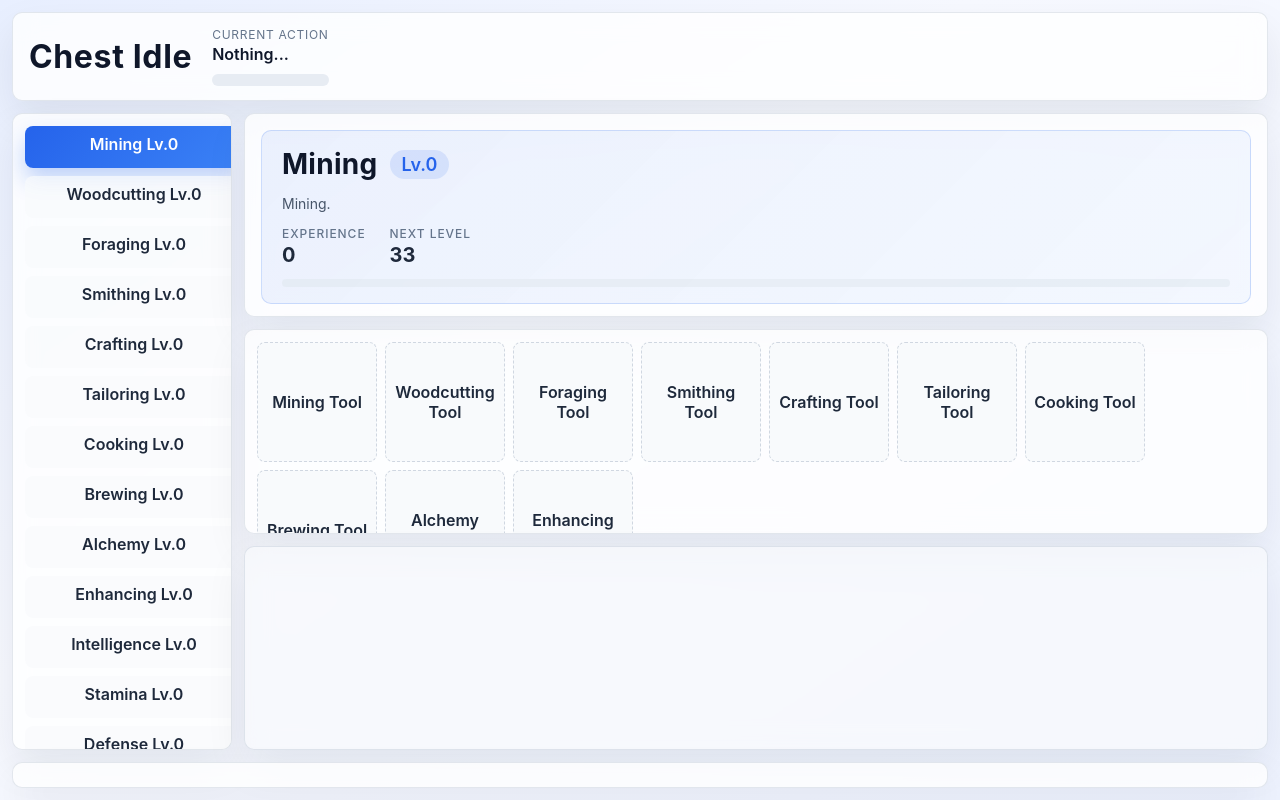
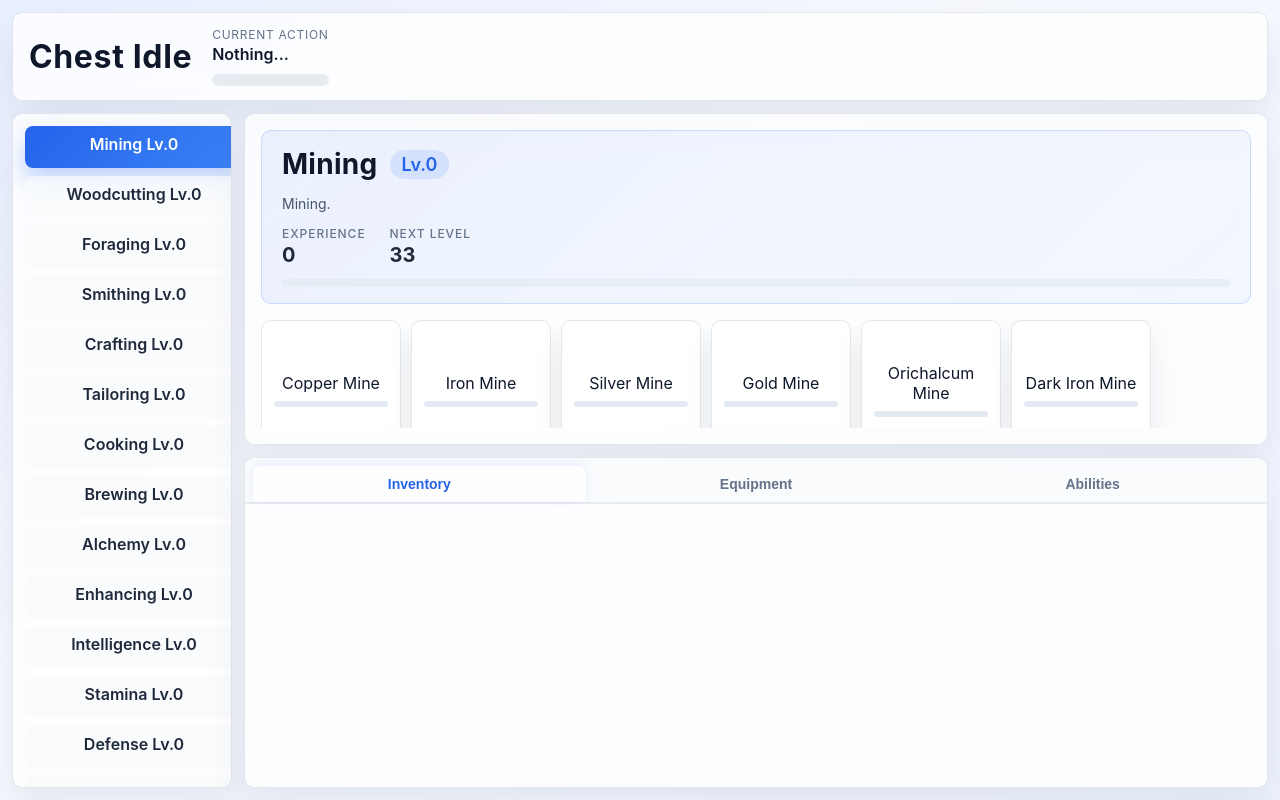
Before and after one commit to HeYaoDaDa/chest-idle, a Vue app: page /#/game/mining in a window 1280 px wide. Built offline with nearby package versions, Linux system fonts and the light colour scheme.

Commit message:
add right sidebar

```diff
--- a/src/i18n/en/index.ts
+++ b/src/i18n/en/index.ts
@@ -39,6 +39,9 @@ export default {
     chestOpenResults: 'Chest Opening Results',
     noItemsObtained: 'No items obtained',
     confirm: 'Confirm',
+    inventory: 'Inventory',
+    equipment: 'Equipment',
+    abilities: 'Abilities',
   },
   skill: {
     mining: { name: 'Mining', description: 'Mining.' },
--- a/src/i18n/zh/index.ts
+++ b/src/i18n/zh/index.ts
@@ -39,6 +39,9 @@ export default {
     chestOpenResults: '开箱结果',
     noItemsObtained: '未获得任何物品',
     confirm: '确认',
+    inventory: '背包',
+    equipment: '装备',
+    abilities: '技能',
   },
   skill: {
     mining: { name: '采矿', description: '采矿。' },
--- a/src/pages/GamePage.vue
+++ b/src/pages/GamePage.vue
@@ -15,6 +15,7 @@ const selectedEquipment = shallowRef<{ slot: Slot; equipment: Equipment } | null
 const selectedInventoryItem = shallowRef<InventoryItem | null>(null)
 const chestOpenAmount = shallowRef<number>(1)
 const chestOpenResults = shallowRef<{ itemName: string; amount: number }[] | null>(null)
+const activeTab = shallowRef<'inventory' | 'equipment' | 'abilities'>('inventory')
 
 const maxChestAmount = computed(() => {
   return selectedInventoryItem.value?.amount.value || 1
@@ -150,7 +151,45 @@ function closeChestResults() {
       <div id="content">
         <RouterView />
       </div>
-      <div id="equipment">
+      <div id="tabs-container">
+        <div class="tabs-header">
+          <button
+            class="tab-button"
+            :class="{ active: activeTab === 'inventory' }"
+            @click="activeTab = 'inventory'"
+          >
+            {{ t('ui.inventory') }}
+          </button>
+          <button
+            class="tab-button"
+            :class="{ active: activeTab === 'equipment' }"
+            @click="activeTab = 'equipment'"
+          >
+            {{ t('ui.equipment') }}
+          </button>
+          <button
+            class="tab-button"
+            :class="{ active: activeTab === 'abilities' }"
+            @click="activeTab = 'abilities'"
+          >
+            {{ t('ui.abilities') }}
+          </button>
+        </div>
+        <div class="tabs-content">
+          <div v-show="activeTab === 'inventory'" id="inventory" class="tab-panel">
+            <div
+              v-for="inventoryItem in inventory.inventoryItems.value"
+              :key="inventoryItem.item.id"
+              class="inventory-item"
+              @click="openInventoryModal(inventoryItem)"
+            >
+              <div>{{ t(inventoryItem.item.name) }}</div>
+              <div v-if="inventoryItem.amount.value > 1" class="inventory-count">
+                x{{ inventoryItem.amount.value }}
+              </div>
+            </div>
+          </div>
+          <div v-show="activeTab === 'equipment'" id="equipment" class="tab-panel">
             <div v-for="slot in dataManager.allSlot" :key="slot.id" class="equipment-cell">
               <div
                 v-if="slot.equipment.value"
@@ -164,17 +203,8 @@ function closeChestResults() {
               </div>
             </div>
           </div>
-      <div id="abilities"></div>
-      <div id="inventory">
-        <div
-          v-for="inventoryItem in inventory.inventoryItems.value"
-          :key="inventoryItem.item.id"
-          class="inventory-item"
-          @click="openInventoryModal(inventoryItem)"
-        >
-          <div>{{ t(inventoryItem.item.name) }}</div>
-          <div v-if="inventoryItem.amount.value > 1" class="inventory-count">
-            x{{ inventoryItem.amount.value }}
+          <div v-show="activeTab === 'abilities'" id="abilities" class="tab-panel">
+            <!-- Abilities content here -->
           </div>
         </div>
       </div>
@@ -349,8 +379,8 @@ function closeChestResults() {
   #game-page-layout-container {
     height: 100%;
     display: grid;
-    grid-template-columns: 260px minmax(0, 1fr) 280px 280px;
-    grid-template-rows: auto minmax(0, 1fr) minmax(0, 1fr);
+    grid-template-columns: 260px minmax(0, 1fr) 360px;
+    grid-template-rows: auto minmax(0, 1fr);
     gap: 12px;
 
     > div {
@@ -364,7 +394,7 @@ function closeChestResults() {
     }
 
     #header {
-      grid-column: 1 / 5;
+      grid-column: 1 / 4;
       grid-row: 1 / 2;
 
       display: flex;
@@ -391,7 +421,7 @@ function closeChestResults() {
 
     #sidebar {
       grid-column: 1 / 2;
-      grid-row: 2 / 4;
+      grid-row: 2 / 3;
       display: flex;
       flex-direction: column;
       gap: 8px;
@@ -433,7 +463,7 @@ function closeChestResults() {
 
     #content {
       grid-column: 2 / 3;
-      grid-row: 2 / 4;
+      grid-row: 2 / 3;
       padding: 0;
       display: flex;
       flex-direction: column;
@@ -447,17 +477,106 @@ function closeChestResults() {
       }
     }
 
-    #equipment {
+    #tabs-container {
       grid-column: 3 / 4;
       grid-row: 2 / 3;
+      display: flex;
+      flex-direction: column;
+      padding: 0;
+      overflow: hidden;
+    }
+
+    .tabs-header {
+      display: flex;
+      gap: 4px;
+      padding: 8px 8px 0 8px;
+      background: rgba(248, 250, 252, 0.5);
+      border-bottom: 2px solid rgba(148, 163, 184, 0.2);
+    }
+
+    .tab-button {
+      flex: 1;
+      padding: 10px 16px;
+      border: none;
+      background: transparent;
+      color: #64748b;
+      font-size: 14px;
+      font-weight: 600;
+      cursor: pointer;
+      border-radius: 8px 8px 0 0;
+      transition:
+        background 0.2s ease,
+        color 0.2s ease;
+      user-select: none;
+
+      &:hover:not(.active) {
+        background: rgba(226, 232, 240, 0.5);
+        color: #475569;
+      }
+
+      &.active {
+        background: rgba(255, 255, 255, 0.95);
+        color: #2563eb;
+        box-shadow: 0 -2px 8px rgba(37, 99, 235, 0.1);
+      }
+    }
+
+    .tabs-content {
+      flex: 1;
+      overflow: hidden;
+      position: relative;
+    }
+
+    .tab-panel {
+      height: 100%;
+      overflow-y: auto;
+      padding: 12px;
+    }
+
+    #inventory {
       display: grid;
       grid-template-columns: repeat(auto-fill, 120px);
       gap: 8px;
-      padding: 12px;
       align-content: start;
-      overflow-y: auto;
 
-      .equipment-cell {
+      .inventory-item {
+        width: 120px;
+        height: 120px;
+        border-radius: 8px;
+        background: rgba(248, 250, 252, 0.9);
+        border: 1px solid rgba(148, 163, 184, 0.3);
+        display: flex;
+        flex-direction: column;
+        justify-content: center;
+        align-items: center;
+        gap: 4px;
+        padding: 8px;
+        font-weight: 600;
+        color: #1e293b;
+        cursor: pointer;
+        transition:
+          transform 0.15s ease,
+          box-shadow 0.15s ease;
+        box-sizing: border-box;
+
+        &:hover {
+          transform: translateY(-3px);
+          box-shadow: 0 12px 20px rgba(15, 23, 42, 0.12);
+        }
+      }
+
+      .inventory-count {
+        font-size: 12px;
+        font-weight: 700;
+        color: #2563eb;
+      }
+    }
+
+    #equipment {
+      display: grid;
+      grid-template-columns: repeat(auto-fill, 120px);
+      gap: 8px;
+      align-content: start;      .equipment-cell {
         display: flex;
         width: 120px;
         height: 120px;
@@ -497,58 +616,11 @@ function closeChestResults() {
     }
 
     #abilities {
-      grid-column: 4 / 5;
-      grid-row: 2 / 3;
       display: flex;
       justify-content: center;
       align-items: center;
-      border-radius: 10px;
-      background: rgba(248, 250, 252, 0.72);
       color: #94a3b8;
       font-style: italic;
-    }
-
-    #inventory {
-      grid-column: 3 / 5;
-      grid-row: 3 / 4;
-      display: grid;
-      grid-template-columns: repeat(auto-fill, 120px);
-      gap: 8px;
-      padding: 12px;
-      align-content: start;
-      overflow: auto;
-
-      .inventory-item {
-        width: 120px;
-        height: 120px;
-        border-radius: 8px;
-        background: rgba(248, 250, 252, 0.9);
-        border: 1px solid rgba(148, 163, 184, 0.3);
-        display: flex;
-        flex-direction: column;
-        justify-content: center;
-        align-items: center;
-        gap: 4px;
-        padding: 8px;
-        font-weight: 600;
-        color: #1e293b;
-        cursor: pointer;
-        transition:
-          transform 0.15s ease,
-          box-shadow 0.15s ease;
-        box-sizing: border-box;
-
-        &:hover {
-          transform: translateY(-3px);
-          box-shadow: 0 12px 20px rgba(15, 23, 42, 0.12);
-        }
-      }
-
-      .inventory-count {
-        font-size: 12px;
-        font-weight: 700;
-        color: #2563eb;
-      }
     }
   }
 
@@ -812,7 +884,7 @@ function closeChestResults() {
 
     #game-page-layout-container {
       grid-template-columns: 220px 1fr;
-      grid-template-rows: auto repeat(3, minmax(0, 1fr));
+      grid-template-rows: auto minmax(0, 1fr) minmax(0, 1fr);
 
       #header {
         grid-column: 1 / -1;
@@ -820,7 +892,7 @@ function closeChestResults() {
 
       #sidebar {
         grid-column: 1 / 2;
-        grid-row: 2 / 5;
+        grid-row: 2 / 4;
       }
 
       #content {
@@ -828,20 +900,9 @@ function closeChestResults() {
         grid-row: 2 / 3;
       }
 
-      #equipment {
+      #tabs-container {
         grid-column: 2 / 3;
         grid-row: 3 / 4;
-      }
-
-      #abilities {
-        grid-column: 2 / 3;
-        grid-row: 4 / 5;
-      }
-
-      #inventory {
-        grid-column: 1 / 3;
-        grid-row: 5 / 6;
-        max-height: 280px;
       }
     }
   }
@@ -873,8 +934,8 @@ function closeChestResults() {
         padding: 14px;
       }
 
-      #inventory {
-        max-height: none;
+      #tabs-container {
+        min-height: 400px;
       }
     }
   }
```
Lines whose indentation alone changed are shown as unchanged.
